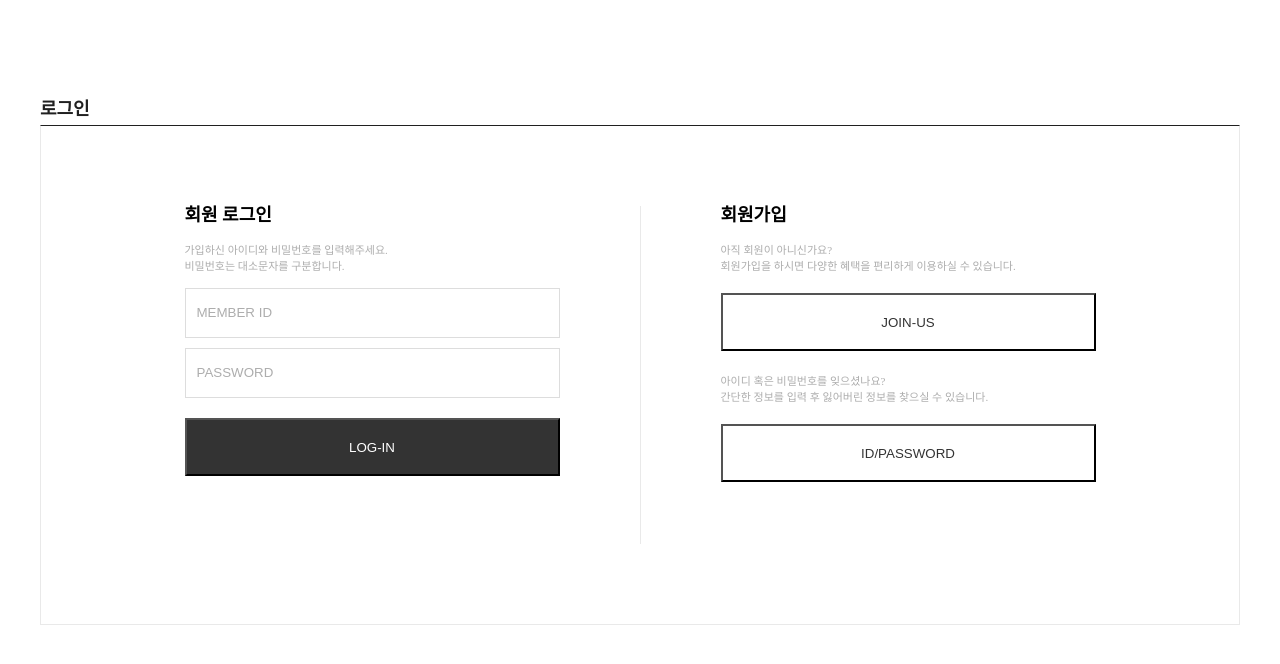
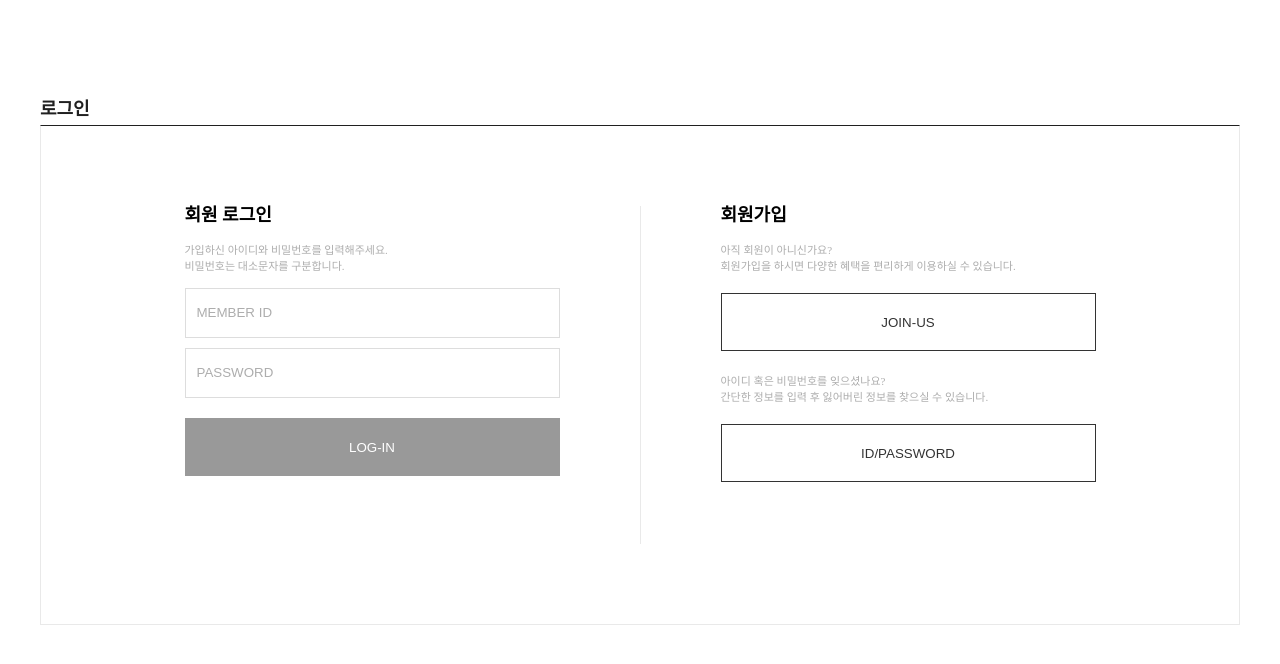
Before and after one commit to yebomlee/fullstack2-1st-keudaran-studio-frontend, a React (Create React App) app: page /signin in a window 1280 px wide. Shown: the top 664 px of the page. Built offline with nearby package versions, Linux system fonts and the light colour scheme; a web font is replaced by a local one.

Commit message:
Add: 백엔드 통신을 위한 로그인 로직 추가

```diff
--- a/src/pages/Sign/SignIn/SignIn.js
+++ b/src/pages/Sign/SignIn/SignIn.js
@@ -3,10 +3,61 @@ import SignInBox from './SignInBox';
 import './SignIn.scss';
 
 class SignIn extends React.Component {
+  constructor() {
+    super();
+    this.state = {
+      tempUserData: { username: '', password: '' },
+    };
+  }
+
+  saveInputChange = e => {
+    const { name, value } = e.target;
+    const { username, password } = this.state.tempUserData;
+    this.setState({ tempUserData: { username, password, [name]: value } });
+  };
+
+  checkInputFilled = () => {
+    const { tempUserData } = this.state;
+    if (tempUserData.username && tempUserData.password) {
+      return true;
+    } else return false;
+  };
+
+  checkJoinedMember = e => {
+    e.preventDefault();
+    const { tempUserData } = this.state;
+    fetch('/user/login', {
+      headers: {
+        'Content-Type': 'application/json',
+      },
+      method: 'POST',
+      body: JSON.stringify({
+        username: tempUserData.username,
+        password: tempUserData.password,
+      }),
+    })
+      .then(res => res.json())
+      .then(res => {
+        if (res.message === 'INVALID_USER') {
+          alert('아이디 혹은 비밀번호가 틀렸습니다.');
+        } else {
+          this.props.history.push('/');
+        }
+      })
+      .catch(e => console.log(e));
+  };
+
   render() {
+    const { userData, tempUserData } = this.state;
     return (
       <div className="SignIn">
-        <SignInBox />
+        <SignInBox
+          userData={userData}
+          tempUserData={tempUserData}
+          saveInputChange={this.saveInputChange}
+          checkJoinedMember={this.checkJoinedMember}
+          checkInputFilled={this.checkInputFilled}
+        />
       </div>
     );
   }
--- a/src/pages/Sign/SignIn/SignInBox.js
+++ b/src/pages/Sign/SignIn/SignInBox.js
@@ -2,6 +2,7 @@ import React from 'react';
 import './SignInBox.scss';
 class SignInBox extends React.Component {
   render() {
+    const { saveInputChange, checkJoinedMember, checkInputFilled } = this.props;
     return (
       <section className="SignInBox">
         <h1 className="signInTitle">로그인</h1>
@@ -13,27 +14,42 @@ class SignInBox extends React.Component {
               <br />
               비밀번호는 대소문자를 구분합니다.
             </p>
-            <form action="./" method="POST" className="signInForm">
+            <form
+              action="./"
+              method="POST"
+              className="signInForm"
+              onSubmit={checkJoinedMember}
+            >
               <input
                 type="text"
                 name="username"
                 className="signInInput"
                 placeholder="MEMBER ID"
+                onChange={saveInputChange}
               />
               <input
                 type="password"
                 name="password"
                 className="signInInput"
                 placeholder="PASSWORD"
+                onChange={saveInputChange}
               />
-              <button type="button" className="signInBtnFilledStyle">
+              <button
+                type="submit"
+                className={
+                  checkInputFilled()
+                    ? 'signInBtnFilledStyle active'
+                    : 'signInBtnFilledStyle'
+                }
+                disabled={!checkInputFilled()}
+              >
                 LOG-IN
               </button>
             </form>
           </div>
           <div className="signInFormBox">
             <h2 className="formBoxTitle">회원가입</h2>
-            <div class="buttonBox">
+            <div className="buttonBox">
               <p className="formBoxDescription">
                 아직 회원이 아니신가요?
                 <br />
@@ -43,7 +59,7 @@ class SignInBox extends React.Component {
                 JOIN-US
               </button>
             </div>
-            <div class="buttonBox">
+            <div className="buttonBox">
               <p className="formBoxDescription">
                 아이디 혹은 비밀번호를 잊으셨나요?
                 <br />
--- a/src/pages/Sign/SignIn/SignInBox.scss
+++ b/src/pages/Sign/SignIn/SignInBox.scss
@@ -57,12 +57,23 @@
           height: 58px;
           margin-top: 10px;
           color: #fff;
-          background-color: #333;
+          background-color: #999;
+          border: 1px solid #999;
           cursor: pointer;
-          transition: all 300ms ease;
-          &:hover {
-            color: #333;
-            background-color: #fff;
+
+          &.active {
+            width: 375px;
+            height: 58px;
+            margin-top: 10px;
+            color: #fff;
+            background-color: #333;
+            border: 1px solid #333;
+            cursor: pointer;
+            transition: all 300ms ease;
+            &:hover {
+              color: #333;
+              background-color: #fff;
+            }
           }
         }
       }
@@ -77,6 +88,7 @@
         margin-top: 5px;
         color: #333;
         background-color: #fff;
+        border: 1px solid #333;
         cursor: pointer;
         transition: all 350ms ease;
 
```
Also changed, not shown: 1 other file (tests, documents, lock files or other folders).
